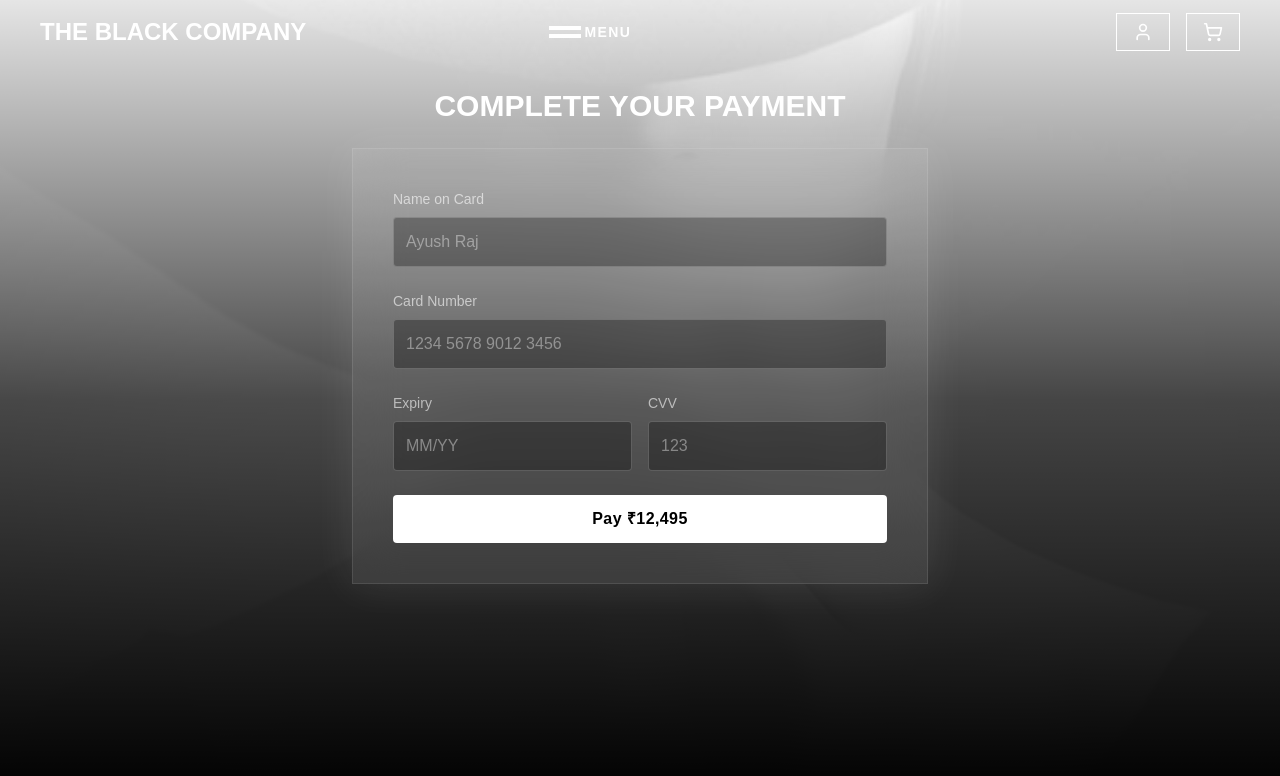
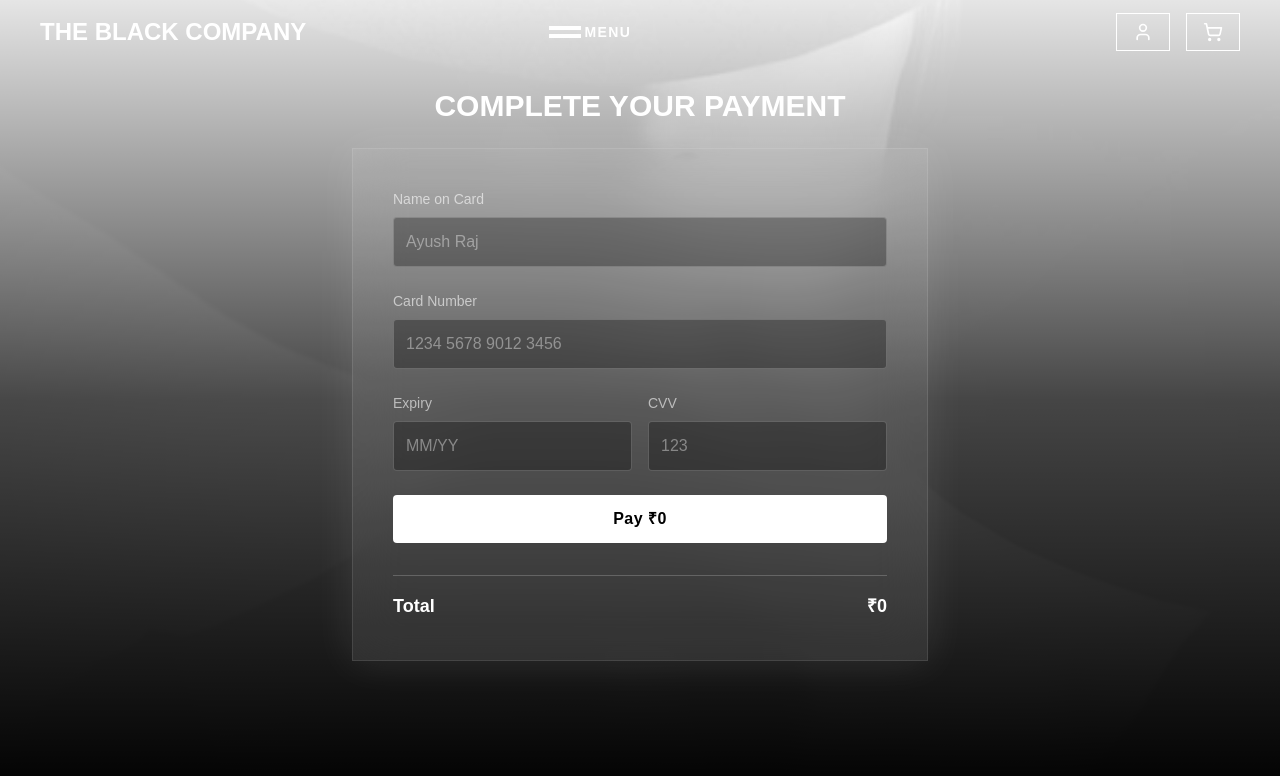
Before and after one commit to Akdest/TheBlackCompany, a Next.js app: page /pages/Payments in a window 1280 px wide. Shown: the top 776 px of the page. Built offline with nearby package versions, Linux system fonts and the light colour scheme.

Commit message:
fixed payment

```diff
--- a/src/app/pages/Payments/page.tsx
+++ b/src/app/pages/Payments/page.tsx
@@ -1,39 +1,60 @@
-
 "use client";
 
-import React from "react";
+import React, { useEffect, useState } from "react";
 import Navbar from "@/app/components/Navbar";
 import Image from "next/image";
+import { products } from "@/app/data/prod"; // your actual product list
+
 export default function Payments() {
+  const [total, setTotal] = useState(0);
+
+  useEffect(() => {
+    // Get cart from localStorage (stored as string[])
+    const storedCart = JSON.parse(localStorage.getItem("cart") || "[]");
+
+    // Calculate total using matching products
+
+
+   const cartItems = storedCart.map((id: string) => {
+  const product = products.find((p) => p.id === parseInt(id));
+  return product ? product.price : 0;
+});
+
+const totalPrice = cartItems.reduce((acc: number, price: number) => acc + price, 0);
+
+    setTotal(totalPrice);
+  }, []);
+
   return (
     <>
       <title>Payment | The Black Company</title>
       <meta name="viewport" content="width=device-width, initial-scale=1" />
       <Navbar />
 
-      <main className="relative min-h-screen  text-white px-6 py-16  overflow-hidden">
+      <main className="relative min-h-screen text-white px-6 py-16 overflow-hidden">
         {/* 🔮 Background */}
         <div className="absolute inset-0 -z-10">
-         <Image
+          <Image
             src="/bg/blk_model1.jpg"
             alt="Payment Background"
             fill
             className="object-cover object-center opacity-10"
             priority
-            />
-            <div className="absolute inset-0 bg-gradient-to-t from-black via-black/70 to-transparent" />
+          />
+          <div className="absolute inset-0 bg-gradient-to-t from-black via-black/70 to-transparent" />
         </div>
 
-          <h1 className="text-3xl font-semibold text-center py-6 uppercase">Complete Your Payment</h1>
+        <h1 className="text-3xl font-semibold text-center py-6 uppercase">
+          Complete Your Payment
+        </h1>
 
-          {/* Payment Form */}
-
-        <div className="max-w-xl mx-auto bg-white/10 backdrop-blur-xl border border-white/10 p-10  shadow-[0_0_40px_rgba(255,255,255,0.1)] space-y-8">
-
-
+        {/* Payment Form */}
+        <div className="max-w-xl mx-auto bg-white/10 backdrop-blur-xl border border-white/10 p-10 shadow-[0_0_40px_rgba(255,255,255,0.1)] space-y-8">
           <form className="space-y-6">
             <div>
-              <label className="block text-white/60 text-sm mb-2">Name on Card</label>
+              <label className="block text-white/60 text-sm mb-2">
+                Name on Card
+              </label>
               <input
                 type="text"
                 placeholder="Ayush Raj"
@@ -42,7 +63,9 @@ export default function Payments() {
             </div>
 
             <div>
-              <label className="block text-white/60 text-sm mb-2">Card Number</label>
+              <label className="block text-white/60 text-sm mb-2">
+                Card Number
+              </label>
               <input
                 type="text"
                 placeholder="1234 5678 9012 3456"
@@ -52,7 +75,9 @@ export default function Payments() {
 
             <div className="grid grid-cols-2 gap-4">
               <div>
-                <label className="block text-white/60 text-sm mb-2">Expiry</label>
+                <label className="block text-white/60 text-sm mb-2">
+                  Expiry
+                </label>
                 <input
                   type="text"
                   placeholder="MM/YY"
@@ -69,13 +94,20 @@ export default function Payments() {
               </div>
             </div>
 
+            {/* Pay Button with Total */}
             <button
               type="submit"
               className="w-full py-3 bg-white text-black font-bold tracking-wide rounded hover:bg-gray-200 transition-all"
             >
-              Pay ₹12,495
+              Pay ₹{total.toLocaleString()}
             </button>
           </form>
+
+          {/* Total Summary (Optional display) */}
+          <div className="pt-4 border-t border-white/20 mt-4 flex justify-between text-lg font-semibold text-white">
+            <span>Total</span>
+            <span>₹{total.toLocaleString()}</span>
+          </div>
         </div>
       </main>
     </>
```
